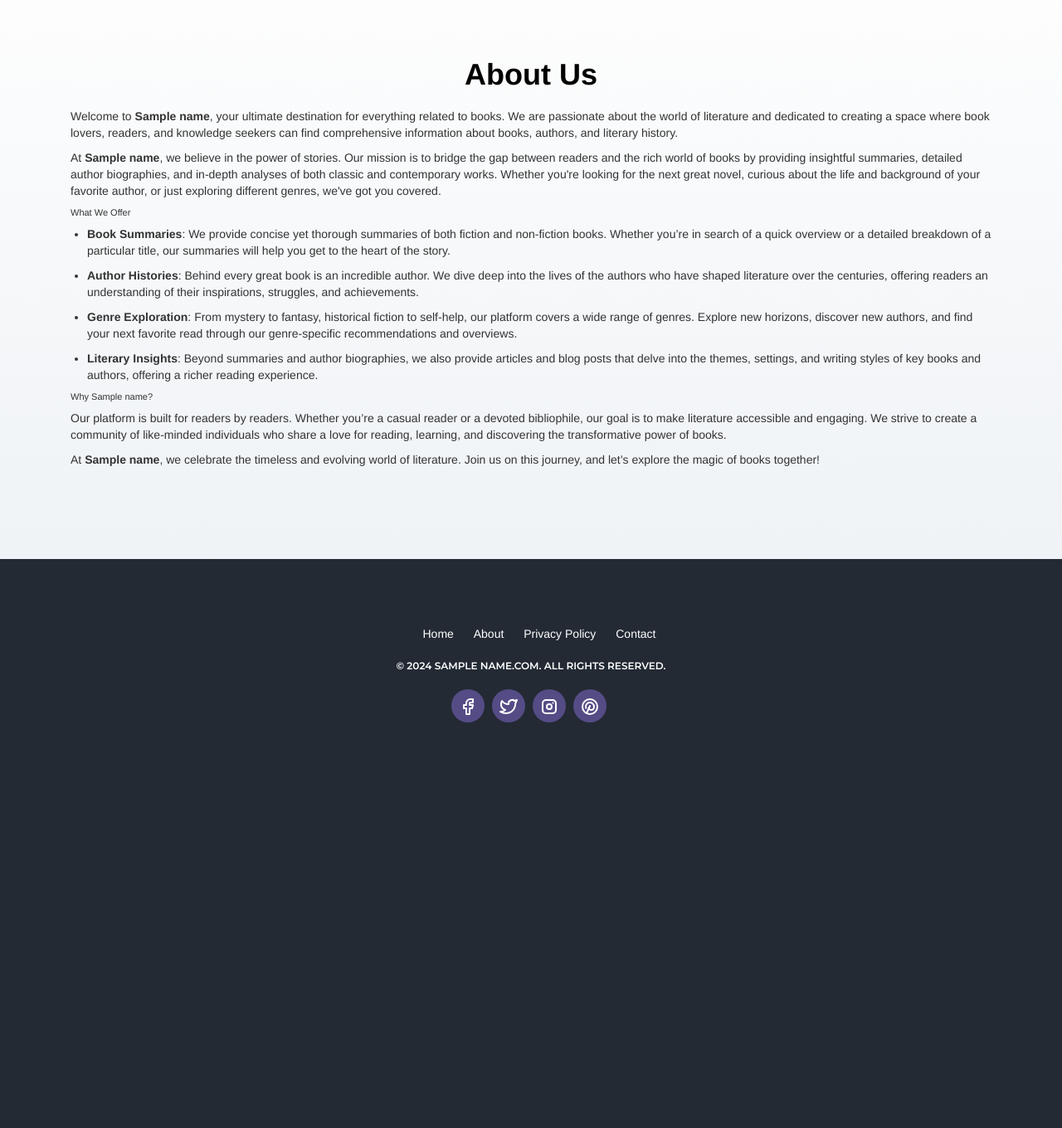
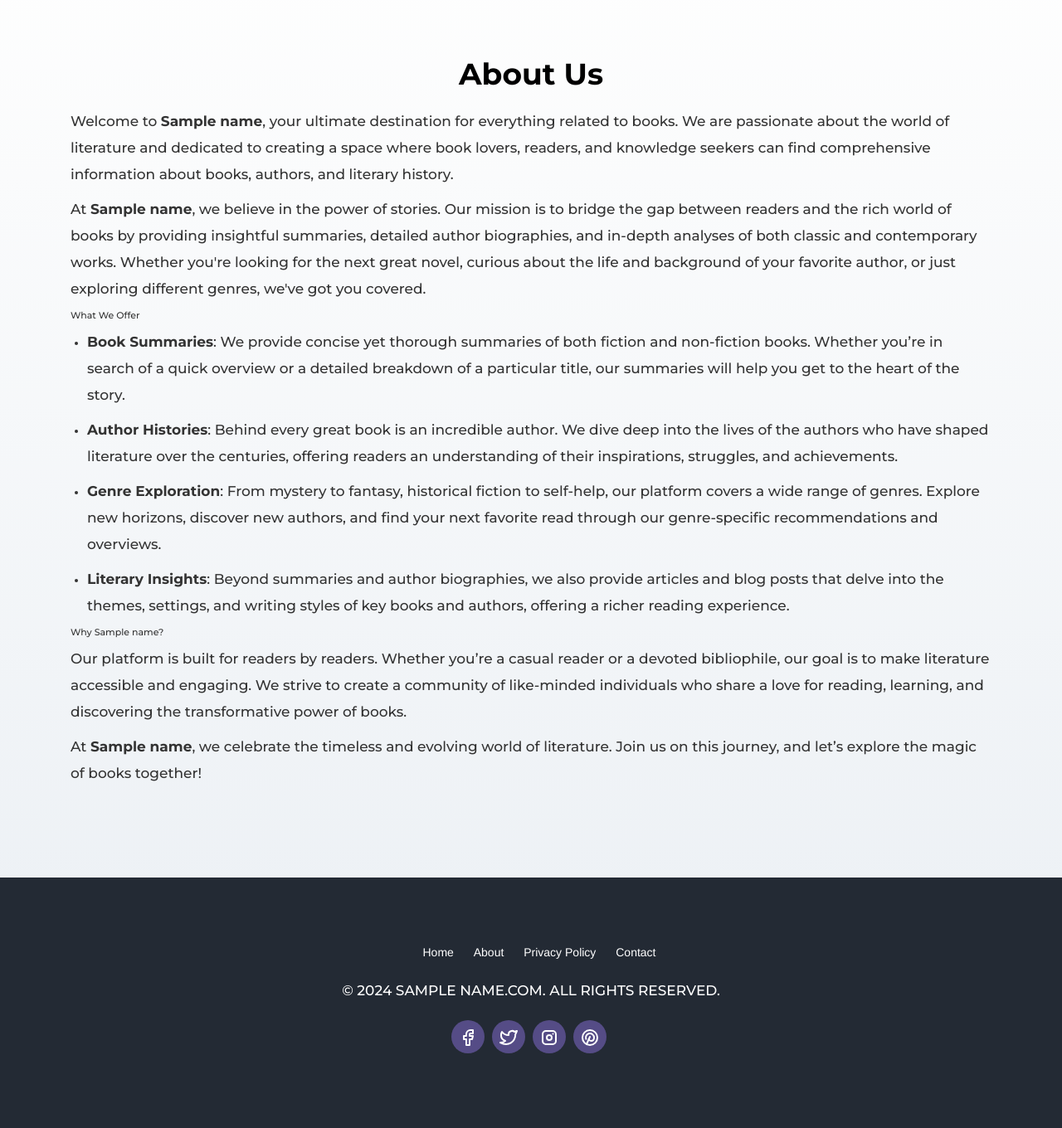
Before and after one commit to hagmir7/wikybook, a Django app: template pdf/templates/about.html in a window 1280 px wide. Shown: the part 53-1413 px from the top of the page at 83% size. Before the commit the page ends 924 px from the top, so only its background shows below. Run offline with Django 3.2, Linux system fonts and the light colour scheme; the template is opened without the code that fills it: most values are stand-ins (such as "Sample title", 1, 10 or a date in 2020); grey boxes marked "Sample" are stand-in pictures; some libraries are stand-ins or nearby versions.

Commit message:
New update

```diff
--- a/pdf/views.py
+++ b/pdf/views.py
@@ -383,7 +383,7 @@
             4. Include a brief introduction, main themes, key points, and a conclusion.
             5. Aim for a comprehensive yet concise summary.
             6. Ensure the content is SEO-friendly with relevant keywords.
-            7. Content must be long more than 13000 letters
+            7. Content must be long more than 13000 letters, if you can
             8. Add Human Touch to the content
             Please don't make mstiks return just a result no anothor text
         """
--- a/static/css/style.css
+++ b/static/css/style.css
@@ -3,6 +3,13 @@
 
 .cover {
     object-fit: cover !important;
+}
+p{
+    font-family: 'Montserrat';
+    font-weight: 500;
+    line-height: 32px;
+    font-size: 17px;
+    margin: 23px 0px;
 }
 
 .m-0 {
@@ -1108,7 +1115,7 @@
 h5,
 h6 {
     color: #272629;
-    font-family: Montserrat, "Helvetica Neue", Arial, sans-serif;
+    font-family: 'Montserrat'!important;
     font-weight: 700
 }
 
```
